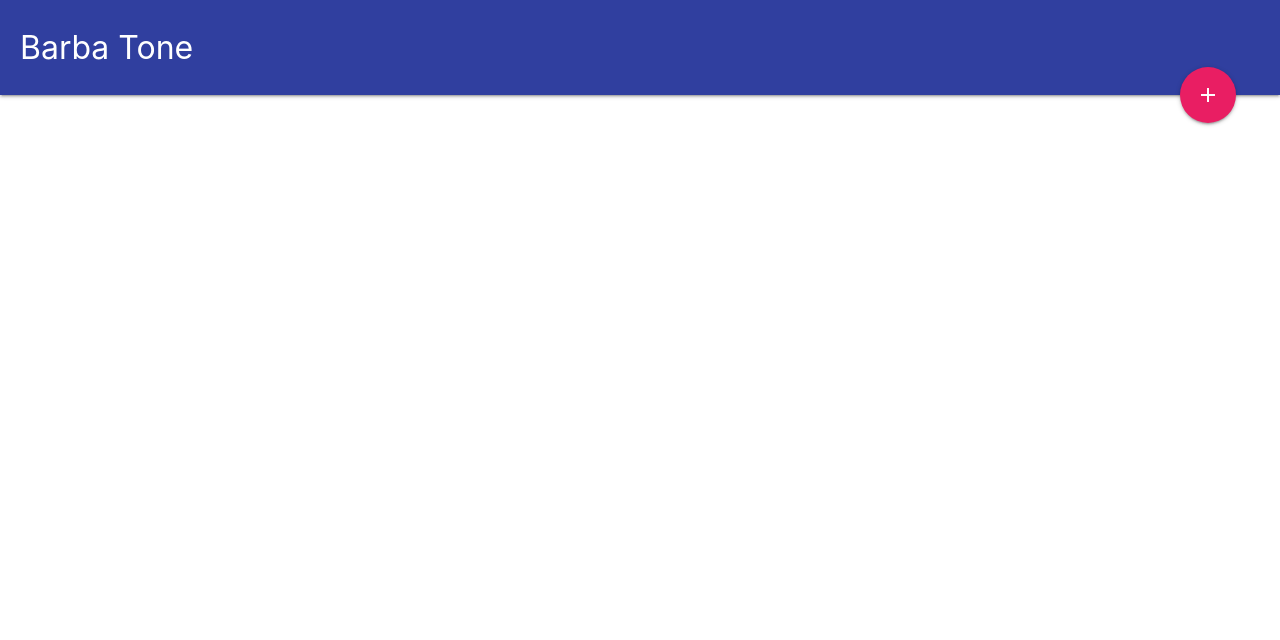
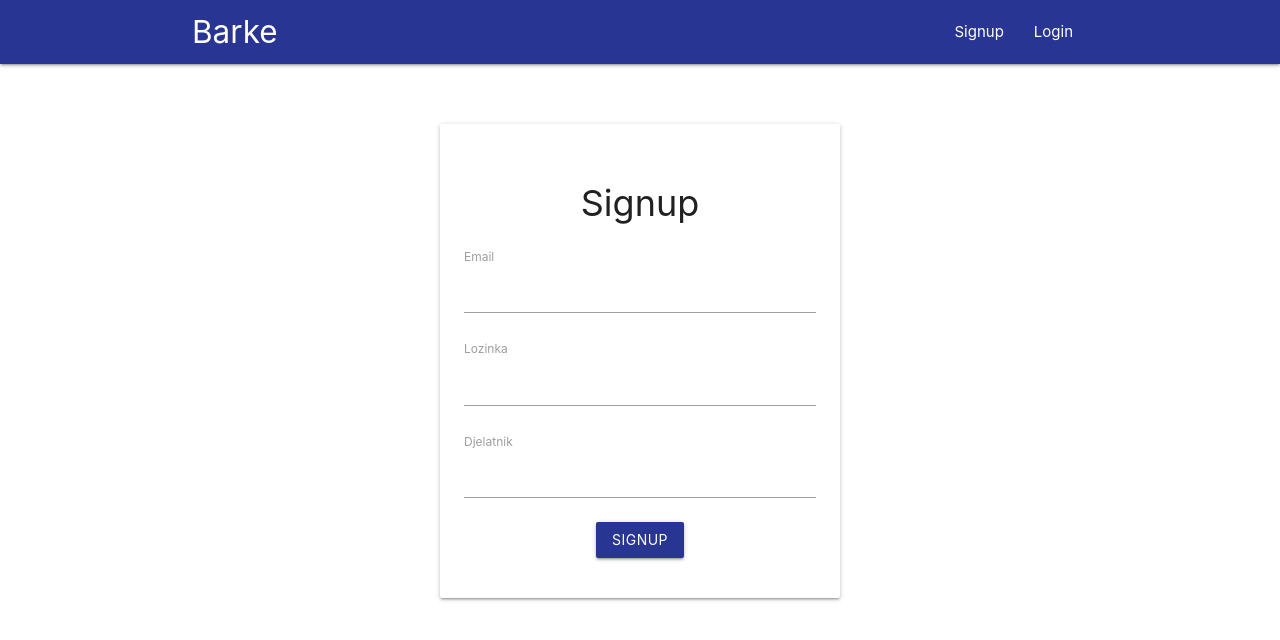
Before and after one commit to rkozlovic/projektBarke, a Vue app: page /#/signup in a window 1280 px wide. Shown: the top 640 px of the page. Built offline with nearby package versions, Linux system fonts and the light colour scheme; no server answers.

Commit message:
napravljen login i signup, popravljen navbar

```diff
--- a/src/components/Index.vue
+++ b/src/components/Index.vue
@@ -1,5 +1,10 @@
 <template>
   <div class="index container">
+     <a href="" class="btn-floating btn-large halfway-fab blue">
+          <router-link :to="{ name: 'NovaVoznja' }">
+            <i class="material-icons">add</i>
+          </router-link>
+        </a>
     <div class="card" v-for="voznja in voznje" :key="voznja.id">
       <div class="card-content">
         <i class="material-icons delete" @click="izbrisiVoznju(voznja.id)">delete</i>
@@ -77,4 +82,5 @@ export default {
   color: #aaa;
   font-size: 1.4em;
 }
+
 </style>
--- /dev/null
+++ b/src/components/Login.vue
@@ -0,0 +1,63 @@
+<template>
+  <div class="login container">
+    <form class="card-panel" @submit.prevent="login">
+      <h2 class="center indigo-darken-3-text">Login</h2>
+      <div class="field">
+        <label for="email">Email</label>
+        <input id="email" type="email" v-model="email">
+      </div>
+      <div class="field">
+        <label for="password">Password</label>
+        <input id="password" type="password" v-model="password">
+      </div>
+      <p v-if="feedback" class="red-text center">{{ feedback }}</p>
+      <div class="field center">
+        <button class="btn indigo darken-3">Login</button>
+      </div>
+    </form>
+  </div>
+</template>
+
+<script>
+import firebase from 'firebase'
+
+export default {
+  name: 'Login',
+  data(){
+    return{
+      email: null,
+      password: null,
+      feedback: null
+    }
+  },
+  methods: {
+    login(){
+      if(this.email && this.password){
+        this.feedback = null
+        firebase.auth().signInWithEmailAndPassword(this.email, this.password)
+        .then(user => {
+          //console.log(user)
+          this.$router.push({ name: 'Index' })
+        }).catch(err => {
+          this.feedback = err.message
+        })
+      } else {
+        this.feedback = 'Molimo popunite oba polja.'
+      }
+    }
+  }
+}
+</script>
+
+<style>
+.login{
+  max-width: 400px;
+  margin-top: 60px;
+}
+.login h2{
+  font-size: 2.4em;
+}
+.login .field{
+  margin-bottom: 16px;
+}
+</style>
--- a/src/components/Navbar.vue
+++ b/src/components/Navbar.vue
@@ -1,33 +1,49 @@
 <template>
   <div class="navbar">
-    <nav class="nav-extended indigo darken-2">
-      <div class="nav-content">
-        <router-link :to="{ name: 'Index' }">
-          <span class="nav-title">Barba Tone </span>
-        </router-link>
-        <a href="" class="btn-floating btn-large halfway-fab pink">
-          <router-link :to="{ name: 'NovaVoznja' }">
-            <i class="material-icons">add</i>
-          </router-link>
-        </a>
+    <nav class="indigo darken-3">
+      <div class="container">
+        <router-link :to="{ name: 'Index' }" class="brand-logo left">Barke</router-link>
+        <ul class="right">
+          <li v-if="!user"><router-link :to="{ name: 'Signup' }">Signup</router-link></li>
+          <li v-if="!user"><router-link :to="{ name: 'Login' }">Login</router-link></li>
+          <li v-if="user"><a>{{ user.email }}</a></li>
+          <li v-if="user"><a @click="logout">Logout</a></li>
+        </ul>
       </div>
     </nav>
   </div>
 </template>
 
 <script>
+import firebase from 'firebase'
+
 export default {
   name: 'Navbar',
   data(){
-    return {
-
+    return{
+      user: null
+    }
+  },
+  created(){
+    // let user = firebase.auth().currentUser
+    firebase.auth().onAuthStateChanged((user) => {
+      if(user){
+        this.user = user
+      } else {
+        this.user = null
+      }
+    })
+  },
+  methods: {
+    logout(){
+      firebase.auth().signOut().then(() => {
+        this.$router.push({ name: 'Login' })
+      })
     }
   }
 }
 </script>
 
 <style>
-.navbar nav{
-  padding: 0 20px;
-}
+
 </style>
--- /dev/null
+++ b/src/components/Signup.vue
@@ -0,0 +1,93 @@
+<template>
+  <div class="signup container">
+    <form class="card-panel" @submit.prevent="signup">
+      <h2 class="center indigo-darken-3-text">Signup</h2>
+      <div class="field">
+        <label for="email">Email</label>
+        <input id="email" type="email" v-model="email">
+      </div>
+      <div class="field">
+        <label for="password">Lozinka</label>
+        <input id="password" type="password" v-model="password">
+      </div>
+      <div class="field">
+        <label for="name">Djelatnik</label>
+        <input id="name" type="text" v-model="employee">
+      </div>
+      <p v-if="feedback" class="red-text center">{{ feedback }}</p>
+      <div class="field center">
+        <button class="btn indigo darken-3">Signup</button>
+      </div>
+    </form>
+  </div>
+</template>
+
+<script>
+import db from "@/firebase/init";
+import slugify from "slugify";
+import firebase from "firebase";
+
+export default {
+  name: "Signup",
+  data() {
+    return {
+      email: null,
+      password: null,
+      employee: null,
+      feedback: null,
+      slug: null
+    };
+  },
+  methods: {
+    signup() {
+      if (this.employee && this.email && this.password) {
+        this.feedback = null;
+        this.slug = slugify(this.employee, {
+          replacement: "-",
+          remove: /[$*_+~.()'"!\-:@]/g,
+          lower: true
+        });
+        let ref = db.collection("employees").doc(this.slug);
+        ref.get().then(doc => {
+          console.log("doc = ", doc);
+          if (doc.exists) {
+            this.feedback = "Djelatnik s tim imenom vec postoji u sustavu";
+          } else {
+            // this employee does not yet exists in the db
+            firebase
+              .auth()
+              .createUserWithEmailAndPassword(this.email, this.password)
+              .then(cred => {
+                ref.set({
+                  employee: this.employee,
+                  user_id: cred.user.uid
+                });
+              })
+              .then(() => {
+                this.$router.push({ name: "Index" });
+              })
+              .catch(err => {
+                this.feedback = err.message;
+              });
+          }
+        });
+      } else {
+        this.feedback = "Molimo popunite sva polja";
+      }
+    }
+  }
+};
+</script>
+
+<style>
+.signup {
+  max-width: 400px;
+  margin-top: 60px;
+}
+.signup h2 {
+  font-size: 2.4em;
+}
+.signup .field {
+  margin-bottom: 16px;
+}
+</style>
--- a/src/router/index.js
+++ b/src/router/index.js
@@ -1,21 +1,65 @@
 import Vue from 'vue'
 import Router from 'vue-router'
 import Index from '@/components/Index'
+import Signup from '@/components/Signup'
+import Login from '@/components/Login'
 import NovaVoznja from '@/components/NovaVoznja'
+import firebase from 'firebase'
 
 Vue.use(Router)
 
-export default new Router({
+const router = new Router({
   routes: [
     {
+      // voznje glavni
       path: '/',
       name: 'Index',
-      component: Index
+      component: Index,
+      meta: {
+        requiresAuth: true
+      }
     },
     {
       path: '/nova-voznja',
       name: 'NovaVoznja',
-      component: NovaVoznja
+      component: NovaVoznja,
+      meta: {
+        requiresAuth: true
+      }
+    },
+    {
+      path: '/signup',
+      name: 'Signup',
+      component: Signup
+    },
+    {
+      path: '/login',
+      name: 'Login',
+      component: Login
     }
+
   ]
 })
+
+// router guards
+router.beforeEach((to, from, next) => {
+  // check to see if route has auth guard
+  if(to.matched.some(rec => rec.meta.requiresAuth)){
+    // check auth state of user
+    let user = firebase.auth().currentUser
+    if (user) {
+      // User is signed in. Proceed to route
+      next()
+    } else {
+      // No user is signed in. Redirect to login
+      next({
+        name: 'Login'
+      })
+    }
+  } else {
+    // if route is not guarded by auth, proceed
+    next()
+  }
+})
+
+export default router
```
